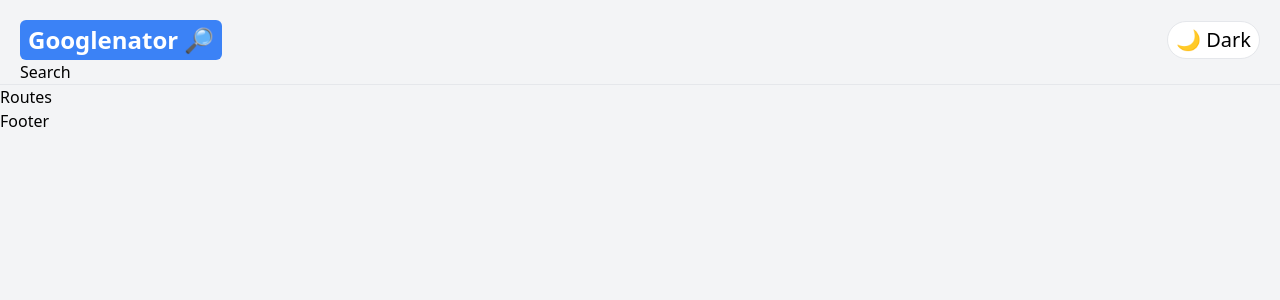
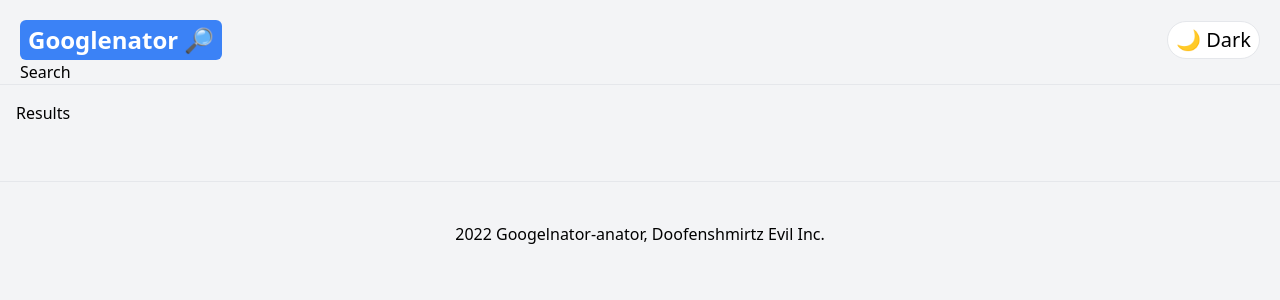
Before and after one commit to kevinsmasters/googlenatoranator, a React (Create React App) app: page /search in a window 1280 px wide. Shown: the top 300 px of the page. Built offline with nearby package versions, Linux system fonts and the light colour scheme.

Commit message:
builds ResultContextProvider

```diff
--- a/src/components/Footer.jsx
+++ b/src/components/Footer.jsx
@@ -2,8 +2,8 @@ import React from 'react'
 
 export const Footer = () => {
   return (
-    <div>
-        <h1>Footer</h1>
+    <div className="text-center p-10 mt-10 border-t dark:border-gray-700 border-gray-200">
+        <h1>2022 Googelnator-anator, Doofenshmirtz Evil Inc.</h1>
     </div>
   )
 }
--- /dev/null
+++ b/src/components/Results.jsx
@@ -0,0 +1,7 @@
+import React from 'react'
+
+export const Results = () => {
+  return (
+    <div>Results</div>
+  )
+}
--- a/src/components/Routes.jsx
+++ b/src/components/Routes.jsx
@@ -1,9 +1,19 @@
 import React from 'react'
+import { Switch, Route, Redirect } from 'react-router-dom'
+
+import { Results } from './Results';
 
 export const Routes = () => {
   return (
-    <div>
-        <h1>Routes</h1>
+    <div className="p-4">
+        <Switch>
+          <Route exact path="/">
+            <Redirect to="/search" />
+          </Route>
+          <Route exact path={['/search', '/images', '/news', '/videos']}>
+            <Results />
+          </Route>
+        </Switch>
     </div>
   )
 }
--- /dev/null
+++ b/src/contexts/ResultContextProvider.js
@@ -0,0 +1,37 @@
+import React, { createContext, useContext, useState } from 'React'
+
+const ResultContext = createContext();
+const baseUrl = 'https://google-search3.p.rapidapi.com/api/v1';
+
+export const ResultContextProvider = ({ children }) => {
+    const [results, setResults] = useState([]);
+    const [isLoading, setIsLoading] = useState(false);
+    const [searchTerm, setSearchTerm] = useState('');
+
+    const getResults = async (type) => {
+        setIsLoading(true);
+
+        const response = await fetch(`${baseUrl}${type}`, {
+            method: 'GET',
+            headers: {
+                'X-User-Agent': 'desktop',
+                'X-Proxy-Location': 'EU',
+                'X-RapidAPI-Key': process.env.REACT_APP_API_KEY,
+                'X-RapidAPI-Host': process.env.REACT_APP_API_HOST
+            }
+        });
+
+        const data = await response.json();
+
+        setResults(data);
+        setIsLoading(false);
+    }
+
+    return (
+        <ResultContext.Provider value={{ getResults, results, searchTerm, setSearchTerm, isLoading }}>
+            {children}
+        </ResultContext.Provider>
+    )
+}
+
+export const useResultContext = () => useContext(ResultContext)
```
